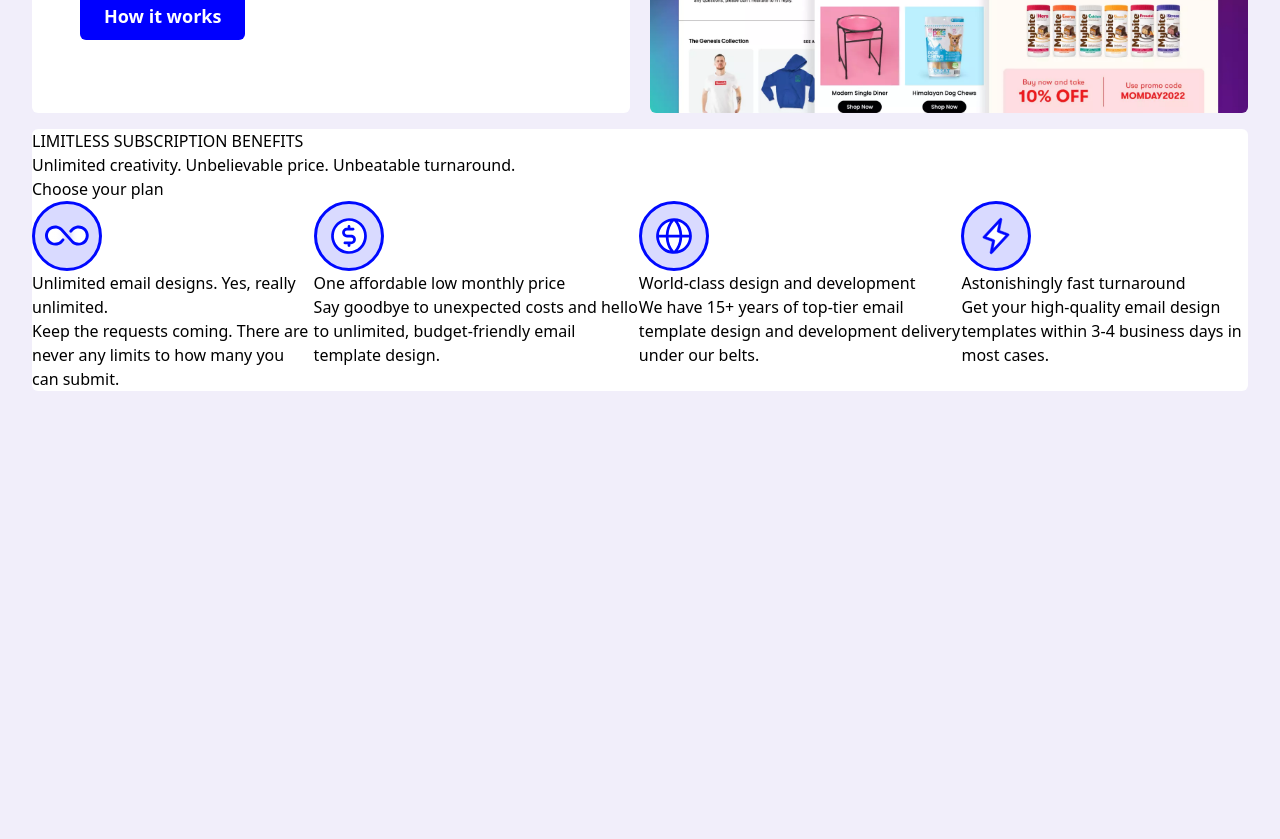
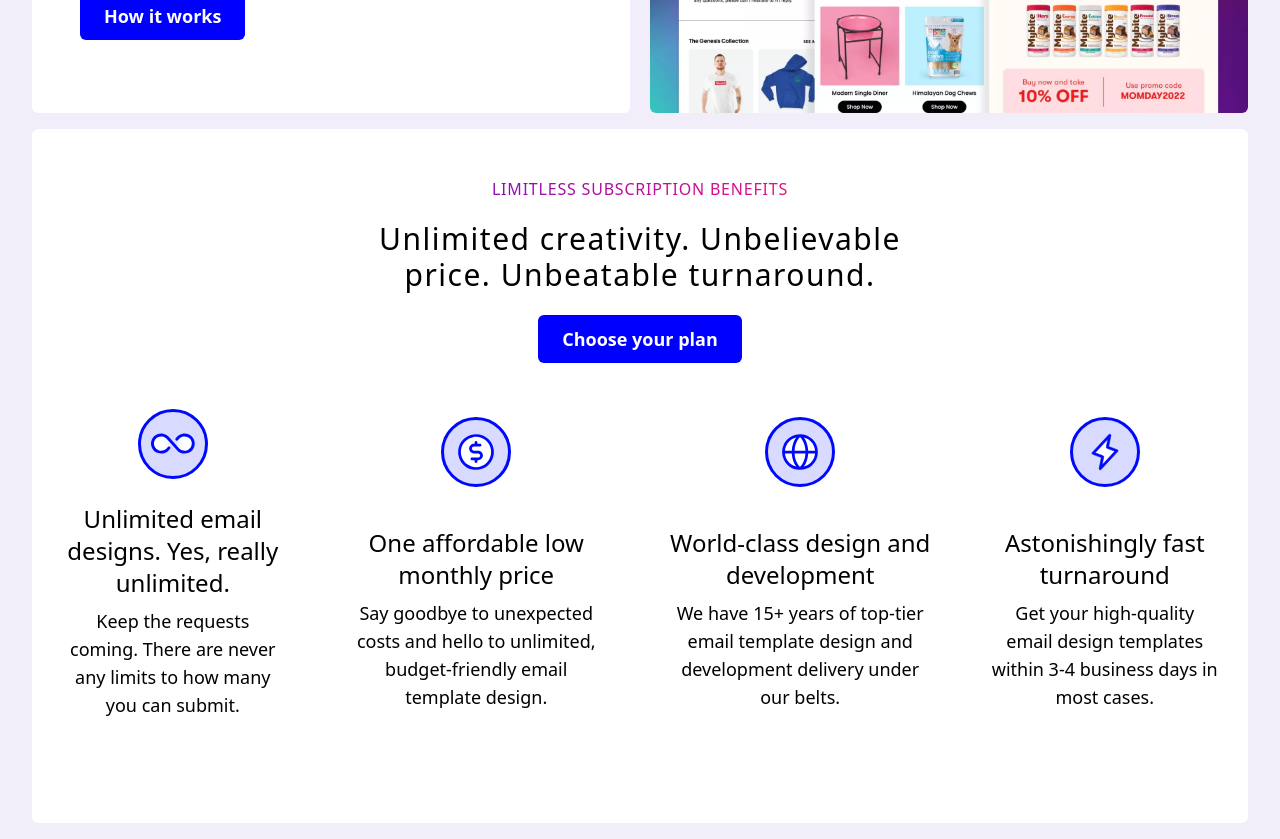
Before and after one commit to samsonc89/limitless, a React (Vite) app: page / in a window 1280 px wide. Shown: the part 1340-2179 px from the top of the page. Before the commit the page ends 1747 px from the top, so only its background shows below. Built offline with nearby package versions, Linux system fonts and the light colour scheme.

Commit message:
Fix spacing for large screens

```diff
--- a/src/components/Benefits.jsx
+++ b/src/components/Benefits.jsx
@@ -28,17 +28,28 @@ export const Benefits = () => {
   ]
 
   return (
-    <section className="container rounded-md bg-white">
-      <p>LIMITLESS SUBSCRIPTION BENEFITS</p>
-      <h2>Unlimited creativity. Unbelievable price. Unbeatable turnaround.</h2>
-      <a>Choose your plan</a>
-      <div className="xl:flex">
+    <section className="container rounded-md bg-white py-12 text-center">
+      <p className="text-gradient mb-5 block tracking-wider">
+        LIMITLESS SUBSCRIPTION BENEFITS
+      </p>
+      <h2 className="mx-auto mb-8 text-3xl tracking-wider lg:w-3/5 xl:w-1/2">
+        Unlimited creativity. Unbelievable price. Unbeatable turnaround.
+      </h2>
+      <a href="#pricing" className="button">
+        Choose your plan
+      </a>
+      <div className=" xl:flex">
         {content.map((item, i) => {
           return (
-            <div key={item[i]}>
+            <div
+              key={item[i]}
+              className="my-14 grid grid-cols-1 place-items-center gap-6"
+            >
               <img src={item.icon} />
-              <h3>{item.heading}</h3>
-              <p>{item.text}</p>
+              <div>
+                <h3 className="mb-2 px-5 text-2xl">{item.heading}</h3>
+                <p className="mx-auto w-4/5 text-lg font-light">{item.text}</p>
+              </div>
             </div>
           )
         })}
```
